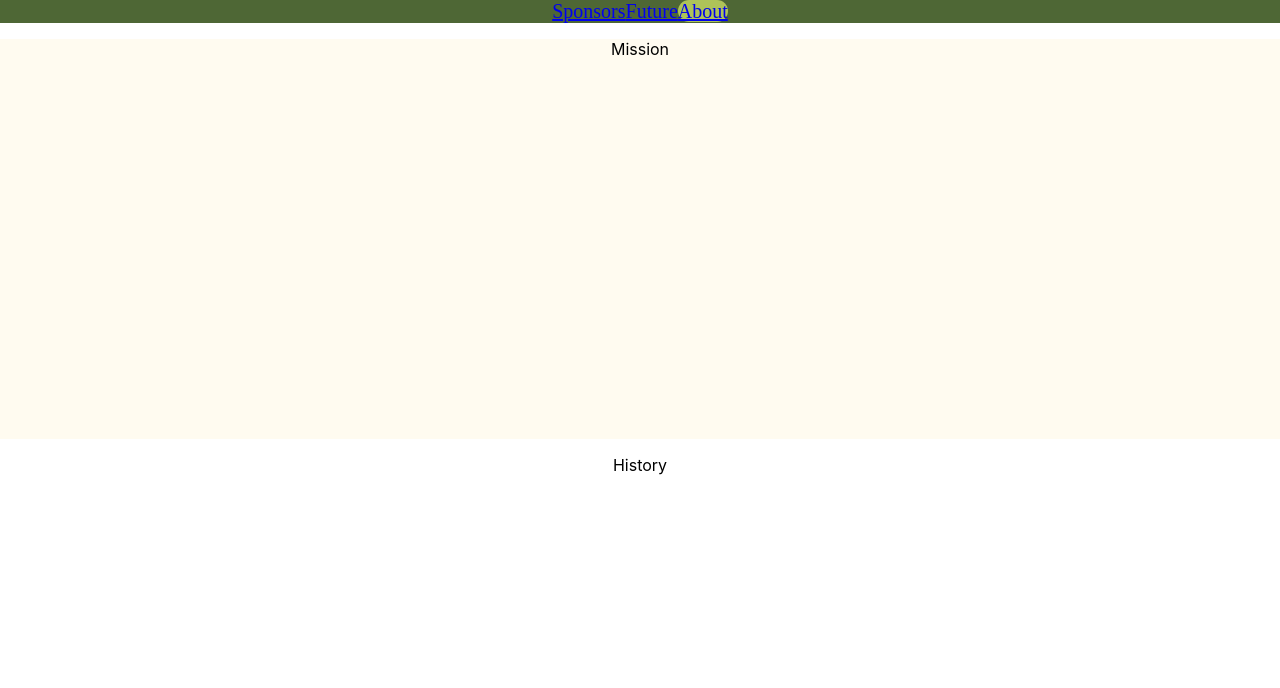
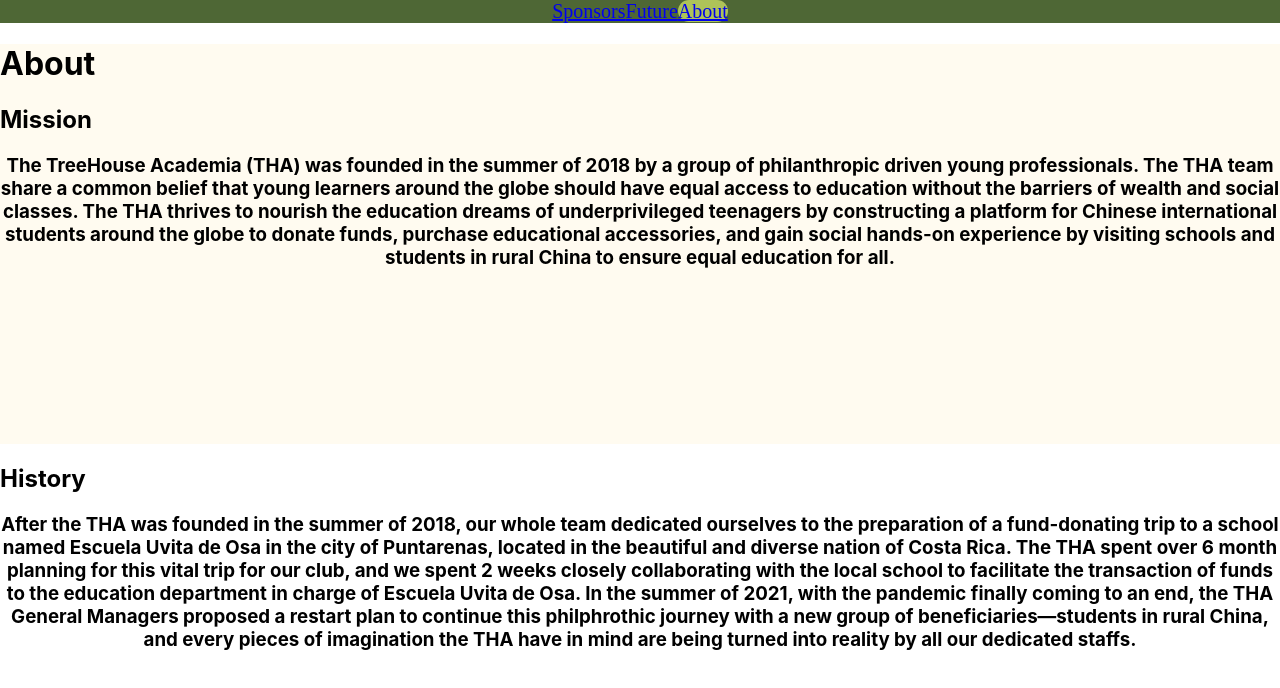
Before and after one commit to Becky-Hu-82/THA-website, a React (Create React App) app: page /about in a window 1280 px wide. Shown: the top 688 px of the page. Built offline with nearby package versions, Linux system fonts and the light colour scheme.

Commit message:
forth amend

```diff
--- a/src/pages/About.css
+++ b/src/pages/About.css
@@ -0,0 +1,21 @@
+#mission,
+#history {
+  min-height: 50vh;
+}
+#mission {
+    background-color: #fffbf0;
+}
+#history {
+    background-color: white;
+}
+#title {
+    text-align: start;
+}
+#subtitle1,
+#subtitle2 {
+    text-align: start;
+}
+#text1,
+#text2 {
+    vertical-align: middle;
+}
--- a/src/pages/About.jsx
+++ b/src/pages/About.jsx
@@ -1,9 +1,22 @@
 import GeneralBackground from '../components/GeneralBackground/GeneralBackground';
 
-//import './About.css';
+import './About.css';
 const About = () => {
-    const sections = [<p>Mission</p>, <p>History</p>];
-    return <GeneralBackground sections={sections} />;
+    //const sections = [<p>Mission</p>, <p>History</p>];
+    //return <GeneralBackground sections={sections} />;
+    return (
+      <div>
+        <div id = 'mission'>
+          <h1 id = 'title'>About</h1>
+          <h2 id = 'subtitle1'>Mission</h2>
+          <h3 id = 'text1'>The TreeHouse Academia (THA) was founded in the summer of 2018 by a group of philanthropic driven young professionals. The THA team share a common belief that young learners around the globe should have equal access to education without the barriers of wealth and social classes. The THA thrives to nourish the education dreams of underprivileged teenagers by constructing a platform for Chinese international students around the globe to donate funds, purchase educational accessories, and gain social hands-on experience by visiting schools and students in rural China to ensure equal education for all.</h3>
+        </div>
+        <div id = 'history'>
+          <h2 id = 'subtitle2'>History</h2>
+          <h3 id = 'text2'>After the THA was founded in the summer of 2018, our whole team dedicated ourselves to the preparation of a fund-donating trip to a school named Escuela Uvita de Osa in the city of Puntarenas, located in the beautiful and diverse nation of Costa Rica. The THA spent over 6 month planning for this vital trip for our club, and we spent 2 weeks closely collaborating with the local school to facilitate the transaction of funds to the education department in charge of Escuela Uvita de Osa. In the summer of 2021, with the pandemic finally coming to an end, the THA General Managers proposed a restart plan to continue this philphrothic journey with a new group of beneficiaries—students in rural China, and every pieces of imagination the THA have in mind are being turned into reality by all our dedicated staffs. </h3>
+        </div>
+      </div>
+    )
   };
 
 export default About;
```
